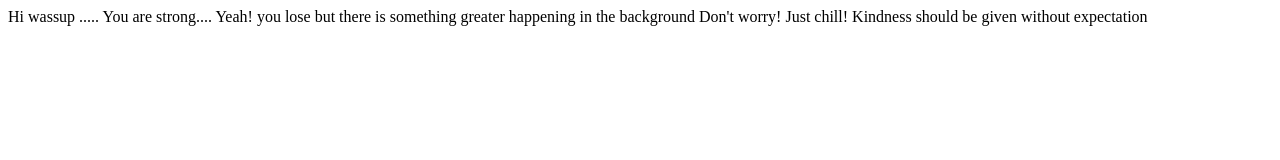
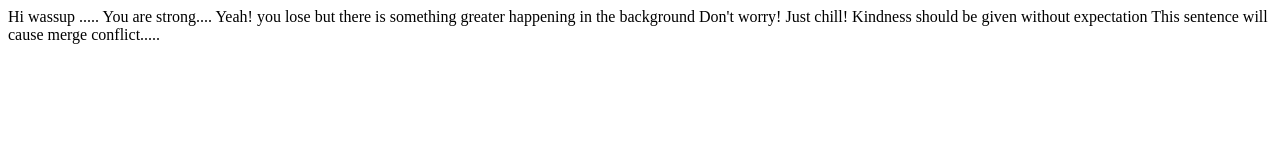
Before and after one commit to Puji01/firstRepo, a plain HTML site: page hello.html in a window 1280 px wide. Drawn offline with Linux system fonts and the light colour scheme.

Commit message:
The third line is written into the file

```diff
--- a/hello.html
+++ b/hello.html
@@ -10,5 +10,6 @@
         Don't worry!
         Just chill!
         Kindness should be given without expectation
+        This sentence will cause merge conflict.....
     </body>
 </html>
```
